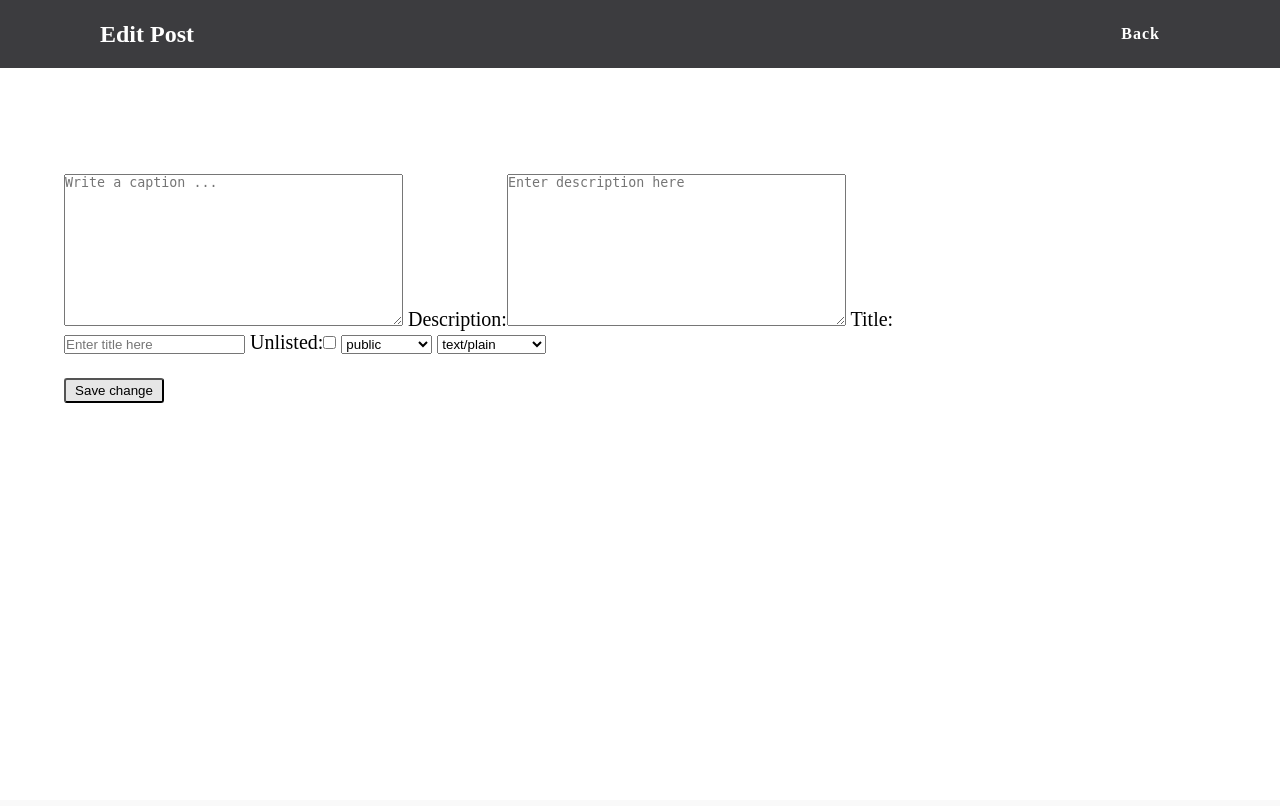
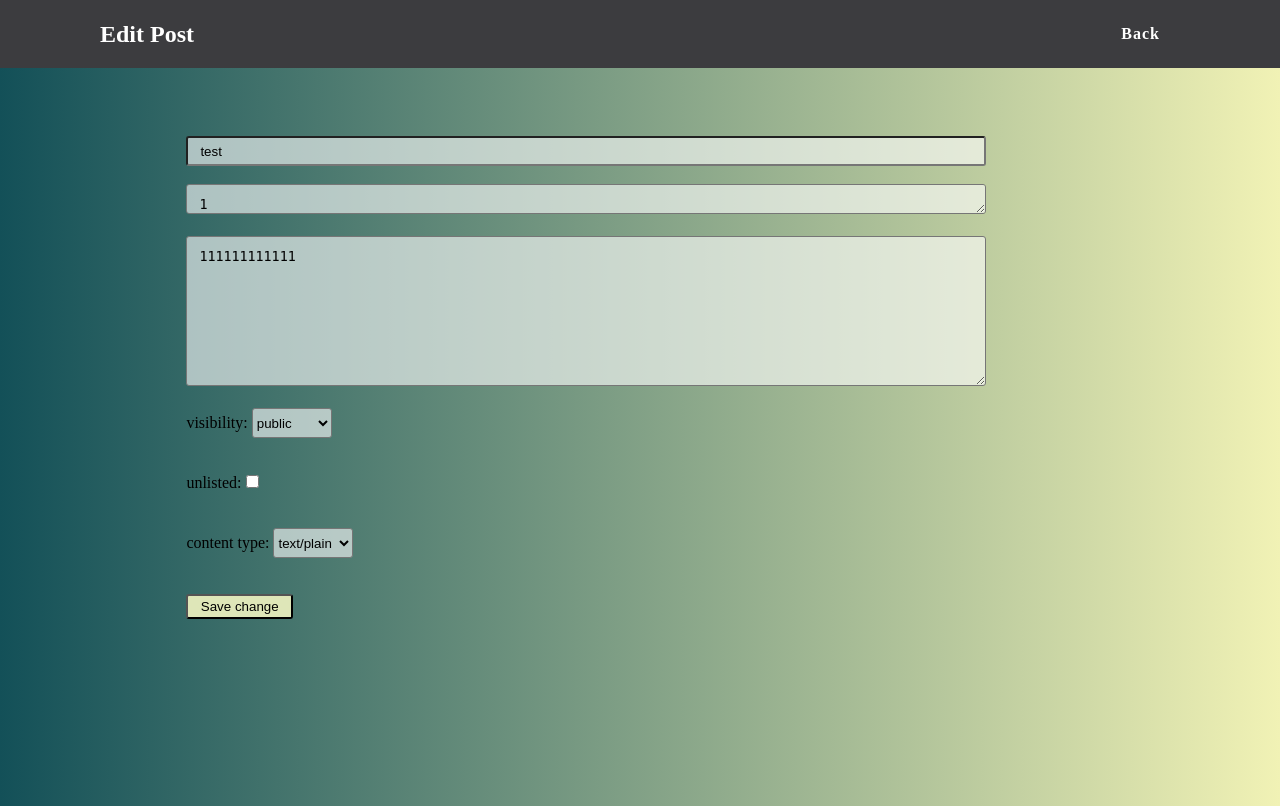
Before and after one commit to CMPUT404FaLL2021/team-project-404, a Django app: page /socialapp/edit_post/7c5e446b-2037-4d71-b977-2c1a8252dd32/177160bc-348e-4929-824a-c1215b769043/ in a window 1280 px wide. Before the commit the page ends 403 px from the top, so only its background shows below. Run offline with Django 3.2, Linux system fonts and the light colour scheme; data comes from the database, SQL or seed files in the repository.

Commit message:
delete and edit updated

```diff
--- a/socialapp/templates/socialapp/edit_post.html
+++ b/socialapp/templates/socialapp/edit_post.html
@@ -8,22 +8,69 @@
         <link rel="stylesheet" href="https://stackpath.bootstrapcdn.com/font-awesome/4.7.0/css/font-awesome.min.css"
         integrity="sha384-wvfXpqpZZVQGK6TAh5PVlGOfQNHSoD2xbE+QkPxCAFlNEevoEH3Sl0sibVcOQVnN" crossorigin="anonymous">
         <style>
-            form [name=comment]{
+            body {
+                background: #F1F2B5;  /* fallback for old browsers */
+                background: -webkit-linear-gradient(to right, #135058, #F1F2B5);  /* Chrome 10-25, Safari 5.1-6 */
+                background: linear-gradient(to right, #135058, #F1F2B5); /* W3C, IE 10+/ Edge, Firefox 16+, Chrome 26+, Opera 12+, Safari 7+ */
+                padding: 50px 100px 100px;
+                display: flex;
+                justify-content: space-between;
+            }
+
+            .content {
+                margin: 8% 8%;
+            }
+            form [name=title]{
+                height:30px;
+                width: 800px;
+                padding: 12px 12px;
+                border-radius: 3px;
+                background-color: rgba(255, 255, 255, 0.6);
+            }
+
+            form [name=description] {
+                height: 30px;
+                width: 800px;
+                padding: 12px 12px;
+                border-radius: 3px;
+                background-color: rgba(255, 255, 255, 0.6);
+            }
+
+            form [name=content] {
                 height: 150px;
                 width: 800px;
                 padding: 12px 12px;
                 border-radius: 3px;
                 background-color: rgba(255, 255, 255, 0.6);
             }
-            form [name=comment]:focus {
+
+            form [name=visibility] {
+                height: 30px;
+                width: 80px;
+                border-radius: 3px;
+                background-color: rgba(255, 255, 255, 0.6);
+            }
+            form [name=visibility]:focus {
                 border: 3px solid rgb(190, 224, 219);
             }
+
+            form [name=contentType] {
+                height: 30px;
+                width: 80px;
+                border-radius: 3px;
+                background-color: rgba(255, 255, 255, 0.6);
+            }
+            form [name=contentType]:focus {
+                border: 3px solid rgb(190, 224, 219);
+            }
+
             form [type=submit] {
                 height: 25px;
                 width: 70px;
                 border-radius: 3px;
                 background-color: rgba(255, 255, 255, 0.6);
             }
+
         </style>
     </head>
     <body>
@@ -33,14 +80,18 @@
                 <li><a href="{% url 'show_post' author_id modified_post.id %}">Back</a></li>
             </ul>
         </header>
-        <div style="margin: 10% 5%; width: 900px; word-wrap: break-word; word-break: break-all; /*overflow: hidden;*/ font-size: 20px;">
+        <div class="content">
             <form action="{% url 'edit_post' author_id modified_post.id %}" method="POST">
-                    {% csrf_token %}
-                    <br><br>
-                    {{ form }}<br><br>
-                    <input type='submit' style= "background-color: #e6e6e6; width: 100px" value="Save change">
-                </form>
+                {% csrf_token %}
+                {{ form.title }}<br><br>
+                {{ form.description }}<br><br>
+                {{ form.content }}<br><br>
+                <p>visibility: {{ form.visibility }}</p><br><br>
+                <p>unlisted: {{ form.unlisted }}</p><br><br>
+                <p>content type: {{ form.contentType }}</p>
+                <br><br>
+                <input type='submit' value="Save change" style="width: 8em; background-color: #dee6b8;">
+            </form>
         </div>
-
     </body>
 </html>
--- a/socialapp/views.py
+++ b/socialapp/views.py
@@ -5,7 +5,7 @@ from django.http import HttpResponse, HttpResponseRedirect
 from socialapp.forms import AuthorForm, PostForm, CommentForm
 from socialapp.models import *
 from django.urls import reverse
-import datetime
+from django.utils import timezone
 
 
 # view of index.html
@@ -147,6 +147,11 @@ def if_follow(post_to_show, author_id):
 # view of show_post.html
 def show_post(request, author_id, show_post_id):
     post_to_show = Post.objects.get(pk=show_post_id)
+    if request.method == 'GET' and 'delete_button' in request.GET:
+        post_to_show.delete()
+        response = redirect(main_page, author_id)
+        return response
+
     post_comments = Comment.objects.filter(post=post_to_show).order_by("-published")
     context = {'post_to_show': post_to_show, 'author_id': author_id, 'post_comments':None, 'comment_count':0}
     if post_comments:
@@ -212,14 +217,24 @@ def edit_post(request, author_id, edit_post_id):
     if request.method == 'POST':
         form = PostForm(request.POST)
         if form.is_valid():
-            changed_post = form.cleaned_data['post']
-            post_to_show.content = changed_post
-            post_to_show.published = datetime.date.today()
+            changed_title = form.cleaned_data['title']
+            changed_content = form.cleaned_data['content']
+            changed_description = form.cleaned_data['description']
+            changed_visibility = form.cleaned_data['visibility']
+            changed_contentType = form.cleaned_data['contentType']
+            changed_unlisted = form.cleaned_data['unlisted']
+            post_to_show.title = changed_title
+            post_to_show.description = changed_description
+            post_to_show.content = changed_content
+            post_to_show.visibility = changed_visibility
+            post_to_show.contentType = changed_contentType
+            post_to_show.unlisted = changed_unlisted
+            post_to_show.published = timezone.now()
             post_to_show.save()
             response = redirect(show_post, author_id, edit_post_id)
             return response
     else:
-        form = PostForm(initial={"post":post_to_show.published})
+        form = PostForm(initial={"title":post_to_show.title, "content":post_to_show.content, "description":post_to_show.description, "visibility":post_to_show.visibility, "contentType":post_to_show.contentType, "unlisted":post_to_show.unlisted})
         #form.fields["post"].initial = p.post
 
     return render(request, 'socialapp/edit_post.html', {'form':form, 'modified_post':post_to_show, 'author_id':author_id})
```
Also changed, not shown: socialapp/templates/socialapp/show_post.html (+16 -6 lines).
